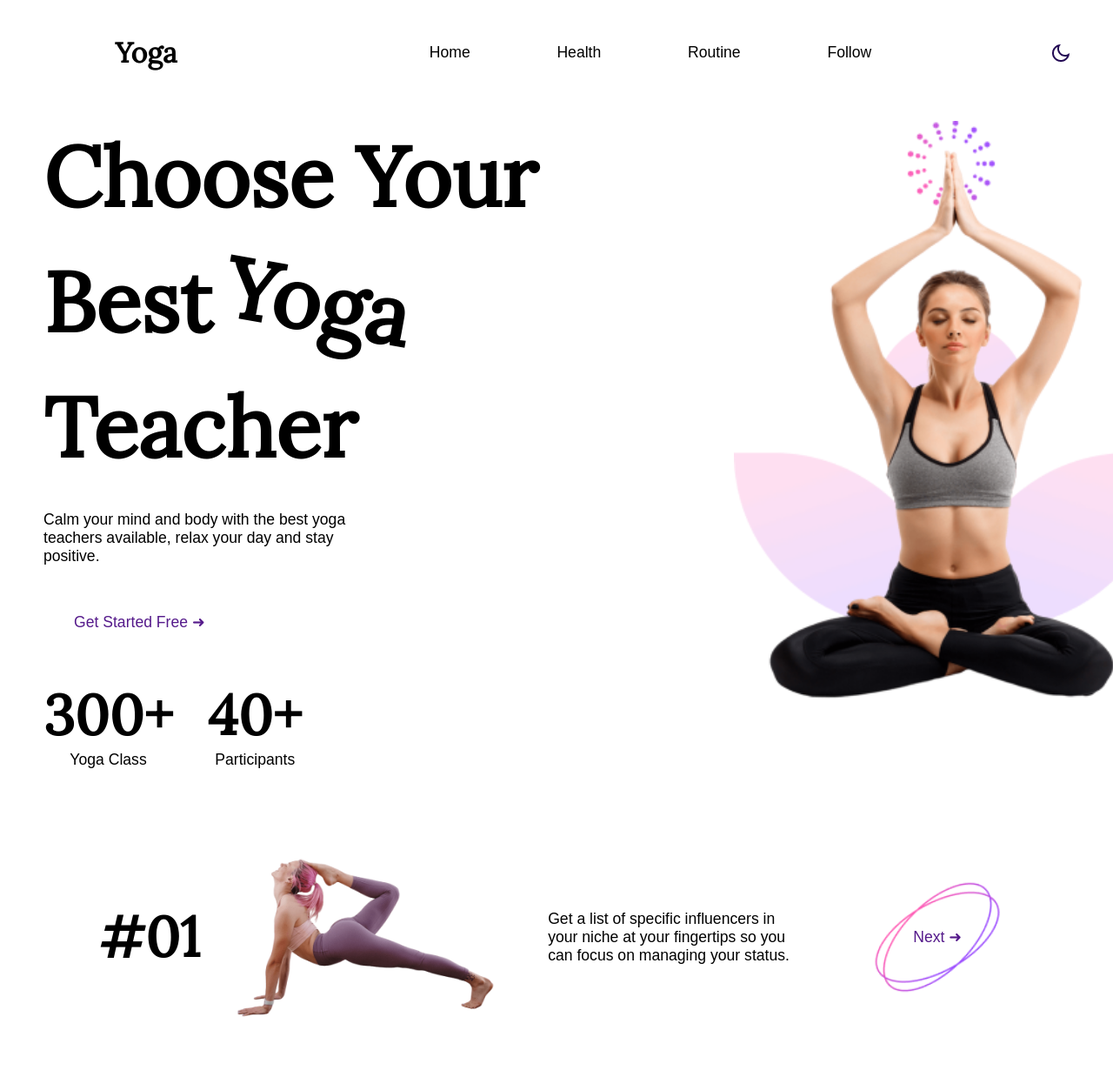
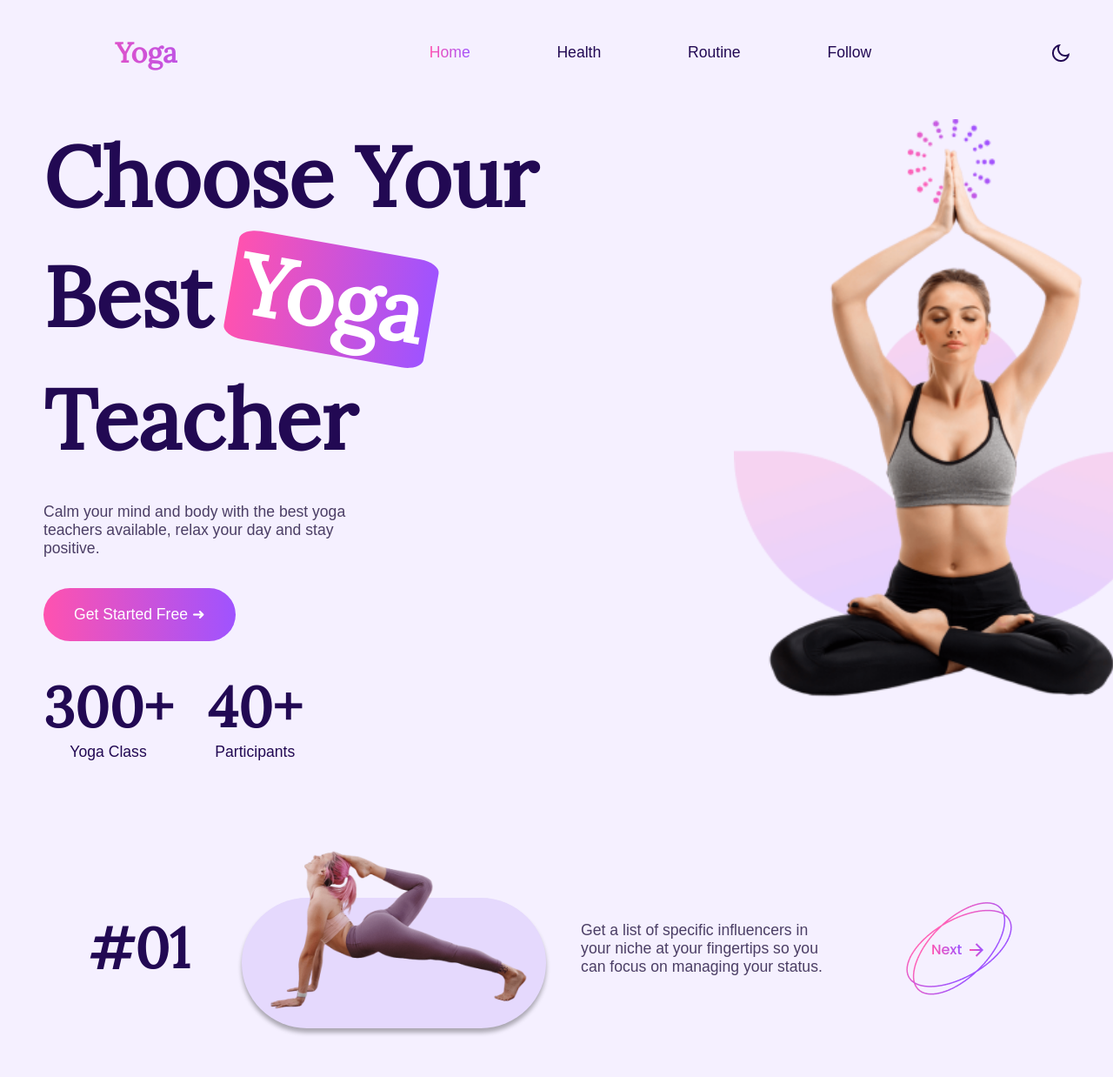
Before and after one commit to EchoOuO/yoga-studio, a plain HTML site: page index.html in a window 1280 px wide. Shown: the top 1238 px of the page at 87% size. Drawn offline with Linux system fonts and the light colour scheme.

Commit message:
1. RWD done 2. Light/Dark mode transition done 3. Working on hamburger menu

```diff
--- a/css/main.css
+++ b/css/main.css
@@ -7,6 +7,7 @@
 
 body{
   overflow-x: hidden
+
 }
 
 :root {
@@ -15,6 +16,48 @@ body{
   --large-page-padding: 80px;
   --title-font-family: "Lora", serif;
   --details-font-family: "Poppins", sans-serif;
+
+  --white-color: #FFF;
+  --gradient-color: linear-gradient(to right, #FF52AF, #9F53FF)
+  --footer-text-color:#A197B4;
+  --bg-color: #F5F0FF;
+  --title-color: #220953;
+  --text-color: #4B3E65;
+  --influencer-img-color: #E5D9FD;
+  --newletter-text-color: #F5F0FF;
+  --container-color: #fff;
+}
+
+/* Dark mode color */
+.dark-theme {
+  --bg-color: #14092A;
+  --title-color: #D1C0F1;
+  --text-color: #A094B8;
+  --influencer-img-color: #372A51;
+  --newletter-text-color: #F5F0FF;
+  --container-color: #372A51;
+}
+
+.text-gradient-color {
+  /* -webkit-background-clip: text --> to make background limited in text */
+/* make text color = treansparent --> then the text color will be background */
+background: linear-gradient(to right, #FF52AF, #9F53FF);
+-webkit-background-clip: text;
+color: transparent;
+}
+
+#text-gradient-color {
+  /* -webkit-background-clip: text --> to make background limited in text */
+/* make text color = treansparent --> then the text color will be background */
+background: linear-gradient(to right, #FF52AF, #9F53FF);
+-webkit-background-clip: text;
+color: transparent;
+}
+
+
+.button-gradient-color {
+  background: linear-gradient(to right, #FF52AF, #9F53FF);
+  color: var(--white-color);
 }
 
 .hidden {
@@ -43,7 +86,7 @@ h2 {
 
 h3 {
   font-size: 1.75rem;
-  font-family: var(--title-font-family) 1345;
+  font-family: var(--title-font-family);
 }
 
 p,
@@ -55,9 +98,15 @@ p,
 
 .small-block-words {
   font-size: 0.9rem;
+  font-family: var(--details-font-family);
 }
 
 /* ---------------- */
+
+main {
+  background-color: var(--bg-color);
+  transition: 0.5s;
+}
 
 nav {
   width: 100%;
@@ -94,6 +143,7 @@ header {
 .nav-menu-item {
   text-decoration: none;
   list-style: none;
+  color: var(--title-color);
 }
 
 .nav-icon {
@@ -103,6 +153,12 @@ header {
   gap: 15px;
 }
 
+.nav-mode-button {
+  cursor: pointer;
+  width: 20px;
+  height: 20px;
+}
+
 .header-words-container {
   width: 100%;
   display: flex;
@@ -110,16 +166,21 @@ header {
   align-items: center;
   text-align: center;
   gap: 15px;
+  z-index: 1;
+}
+
+.header-title {
+  color: var(--title-color);
 }
 
 #title-yoga {
   margin-left: 10px;
-  padding: 6px;
-  border-radius: 8px;
+  padding: 0px 10px 3px 10px;
+  border-radius: 10%;
 
   /* inline-block can make 'transform' work */
   display: inline-block;
-  transform: rotate(10deg);
+  transform: rotate(10deg) translateX(5%);
 }
 
 .header-button {
@@ -129,6 +190,7 @@ header {
 .header-details {
   margin-top: 20px;
   margin-bottom: 20px;
+  color: var(--text-color);
 }
 
 .header-small-block {
@@ -136,11 +198,12 @@ header {
   justify-content: center;
   gap: 40px;
   margin-bottom: 20px;
+  color: var(--title-color)
 }
 
 .header-img {
   width: 300px;
-  z-index: -1;
+  z-index: 0;
 }
 
 /* ---------------- */
@@ -156,29 +219,54 @@ header {
   flex-wrap: wrap;
 }
 
+.influencer-title {
+  color: var(--title-color);
+  transform: translateY(20px)
+}
+
 .influencers-img-container {
   display: flex;
   align-items: center;
   gap: 40px;
 }
 
+.influencers-img-container > div {
+  position: relative;
+}
+
+.influencer-img-bg {
+  position: absolute;
+  border-radius: 150px;
+  background-color: var(--influencer-img-color);
+  box-shadow: 0px 5px 5px rgba(0,0,0,0.3);
+  top: 30%;
+  bottom: 0;
+  left: -10%;
+  right: 0;
+  width: 240px;
+  height: 120px;
+}
+
 .influencers-img {
   width: 200px;
+  position: relative;
+  z-index: 1;
 }
+
 
 .influencers-details {
   text-align: center;
   width: 300px;
+  color: var(--text-color);
+  transform: translateY(20px)
 }
 
-.influencers-button {
-  position: relative;
-  padding: 60px;
-  background-image: url(../assets/list-ellipse-img.png);
-  background-position: center;
-  background-repeat: no-repeat;
-  background-size: cover;
+.influencer-button {
+    cursor: pointer;
+    transform: translateY(20px)
 }
+
+
 
 /* ---------------- */
 
@@ -201,10 +289,12 @@ header {
 
 .start-title {
   text-align: center;
+  color: var(--title-color);
 }
 
 .start-details {
   text-align: center;
+  color: var(--text-color);
 }
 
 .start-img-container {
@@ -228,6 +318,7 @@ header {
   display: flex;
   align-items: center;
   gap: 5px;
+  background-color: var(--container-color);
 }
 
 .start-small-block-1 {
@@ -274,10 +365,12 @@ header {
 
 .workout-title {
   text-align: center;
+  color: var(--title-color);
 }
 
 .workout-details {
   text-align: center;
+  color: var(--text-color);
 }
 
 .workout-img-container {
@@ -305,10 +398,11 @@ header {
   position: absolute;
   z-index: 2;
   padding: 12px 8px;
-  border-radius: 20px;
+  border-radius: 15px;
   display: flex;
   align-items: center;
   gap: 8px;
+  background-color: var(--container-color);
 }
 
 .workout-small-block-1 {
@@ -348,6 +442,8 @@ header {
 
   .small-block-words {
     font-size: 0.9rem;
+    font-weight: bold;
+    color: var(--title-color);
   }
 
   /* ---------------- */
@@ -387,6 +483,15 @@ header {
     flex-direction: row;
     gap: 60px;
     padding: 0 var(--medium-page-padding);
+  }
+
+  .influencers-img-container {
+    gap: 90px;
+  }
+
+  .influencer-img-bg {
+    width: 350px;
+    height: 150px;
   }
 
   .influencers-img {
@@ -451,6 +556,17 @@ header {
     padding: var(--small-page-padding) var(--large-page-padding);
   }
 
+  .header-words-container {
+    padding-left: 100px;
+  }
+
+  .header-img {
+    position: absolute;
+    right: 5%;
+    top: 15%;
+    width: 500px;
+  }
+
    /* ---------------- */
 
   .section-influencers {
--- a/index.html
+++ b/index.html
@@ -24,9 +24,9 @@
     <main>
       <header>
         <nav>
-          <h3 class="nav-brand">Yoga</h3>
+          <h3 class="nav-brand text-gradient-color">Yoga</h3>
           <ul class="nav-menu">
-            <li class="nav-menu-item">Home</li>
+            <li class="nav-menu-item" id="text-gradient-color">Home</li>
             <li class="nav-menu-item">Health</li>
             <li class="nav-menu-item">Routine</li>
             <li class="nav-menu-item">Follow</li>
@@ -44,14 +44,18 @@
         <div class="hamburger-menu hidden"></div>
 
         <div class="header-words-container">
-          <h1>Choose Your</h1>
-          <h1>Best<span id="title-yoga">Yoga</span></h1>
-          <h1>Teacher</h1>
+          <h1 class="header-title">Choose Your</h1>
+          <h1 class="header-title">
+            Best<span class="button-gradient-color" id="title-yoga">Yoga</span>
+          </h1>
+          <h1 class="header-title">Teacher</h1>
           <p class="header-details">
             Calm your mind and body with the best yoga teachers available, relax
             your day and stay positive.
           </p>
-          <a class="button header-button" href="">Get Started Free ➜</a>
+          <a class="button header-button button-gradient-color" href=""
+            >Get Started Free ➜</a
+          >
           <div class="header-small-block">
             <div>
               <h2>300+</h2>
@@ -70,18 +74,21 @@
 
       <section class="section-influencers">
         <div class="influencers-img-container">
-          <h2>#01</h2>
-          <img
-            class="influencers-img"
-            src="./assets/Box-group-list.png"
-            alt=""
-          />
+          <h2 class="influencer-title">#01</h2>
+          <div>
+            <img
+              class="influencers-img"
+              src="./assets/Box-group-list.png"
+              alt=""
+            />
+            <div class="influencer-img-bg"></div>
+          </div>
         </div>
         <p class="influencers-details">
           Get a list of specific influencers in your niche at your fingertips so
           you can focus on managing your status.
         </p>
-        <a class="button influencers-button" href="">Next ➜</a>
+        <img class="influencer-button" src="./assets/Next-button.png" alt="" />
       </section>
 
       <!-- ---------- -->
@@ -94,7 +101,9 @@
             If you take care of your good health, take care of your mentality
             and lead a healthy life with positive thoughts every day.
           </p>
-          <a class="button start-button" href="">Let’s Start ➜</a>
+          <a class="button start-button button-gradient-color" href=""
+            >Let’s Start ➜</a
+          >
         </div>
 
         <div class="start-img-container">
@@ -108,12 +117,12 @@
             />
             <div>
               <p class="small-block-words">Heart Rate</p>
-              <p class="small-block-words">168 bpm</p>
+              <p class="small-block-words" id="text-gradient-color">168 bpm</p>
             </div>
           </div>
 
           <div class="start-small-block start-small-block-2">
-            <p class="small-block-words">500+</p>
+            <p class="small-block-words" id="text-gradient-color">500+</p>
             <p class="small-block-words">Free Courses</p>
           </div>
         </div>
@@ -128,7 +137,9 @@
             Take your routine at any time of your day, with the new videos and
             with the teachers who will guide you.
           </p>
-          <a class="button workout-button" href="">Get Started Free ➜</a>
+          <a class="button workout-button button-gradient-color" href=""
+            >Get Started Free ➜</a
+          >
         </div>
         <div class="workout-img-container">
           <img
@@ -143,11 +154,15 @@
           />
           <div class="workout-small-block workout-small-block-1">
             <img class="workout-icon" src="./assets/playbutton.png" alt="" />
-            <a class="small-block-words" href="">High Quality Video</a>
+            <a class="small-block-words" id="text-gradient-color" href=""
+              >High Quality Video</a
+            >
           </div>
           <div class="workout-small-block workout-small-block-2">
             <img class="workout-icon" src="./assets/run.png" alt="" />
-            <a class="small-block-words" href="">Professional Trainer</a>
+            <a class="small-block-words" id="text-gradient-color" href=""
+              >Professional Trainer</a
+            >
           </div>
         </div>
       </section>
@@ -157,5 +172,6 @@
       <section></section>
       <section></section>
     </main>
+    <script src="./js/main.js" defer></script>
   </body>
 </html>
--- /dev/null
+++ b/js/main.js
@@ -0,0 +1,12 @@
+let main = document.querySelector("main");
+let modeTransition = document.querySelector(".nav-mode-button");
+
+modeTransition.addEventListener("click", function () {
+  main.classList.toggle("dark-theme");
+
+  if (main.classList.contains("dark-theme")) {
+    modeTransition.src = "./assets/sun.png";
+  } else {
+    modeTransition.src = "./assets/moon.png";
+  }
+});
```
Also changed, not shown: assets/Next-button.png (added), assets/sun.png.
